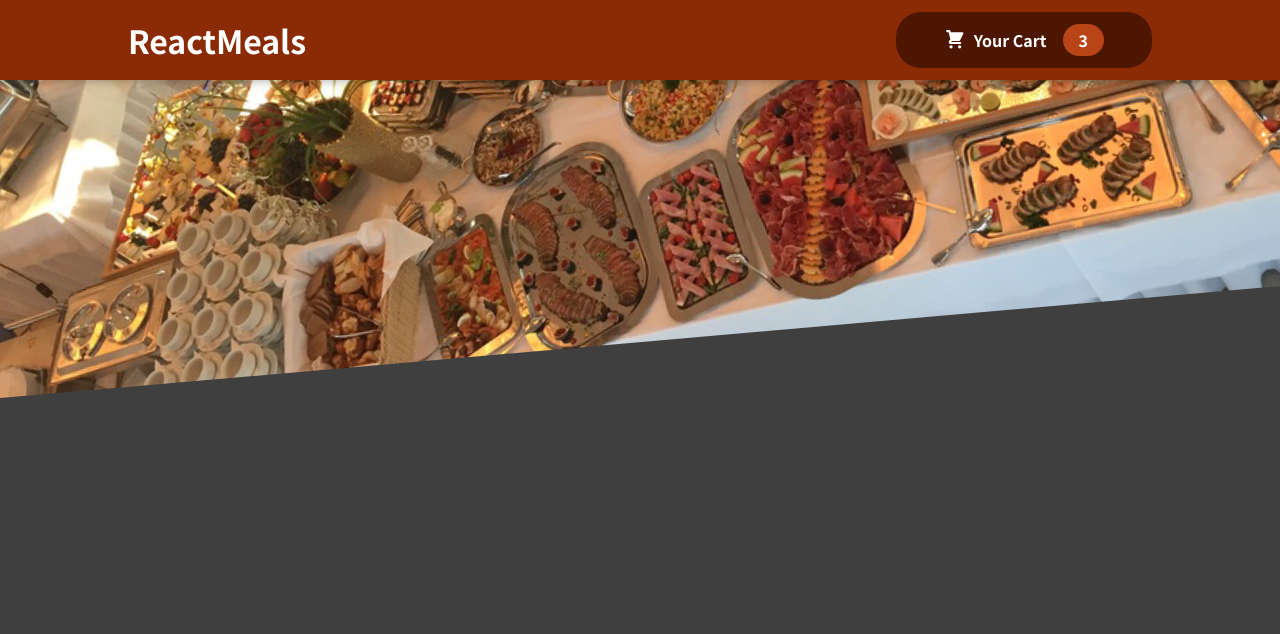
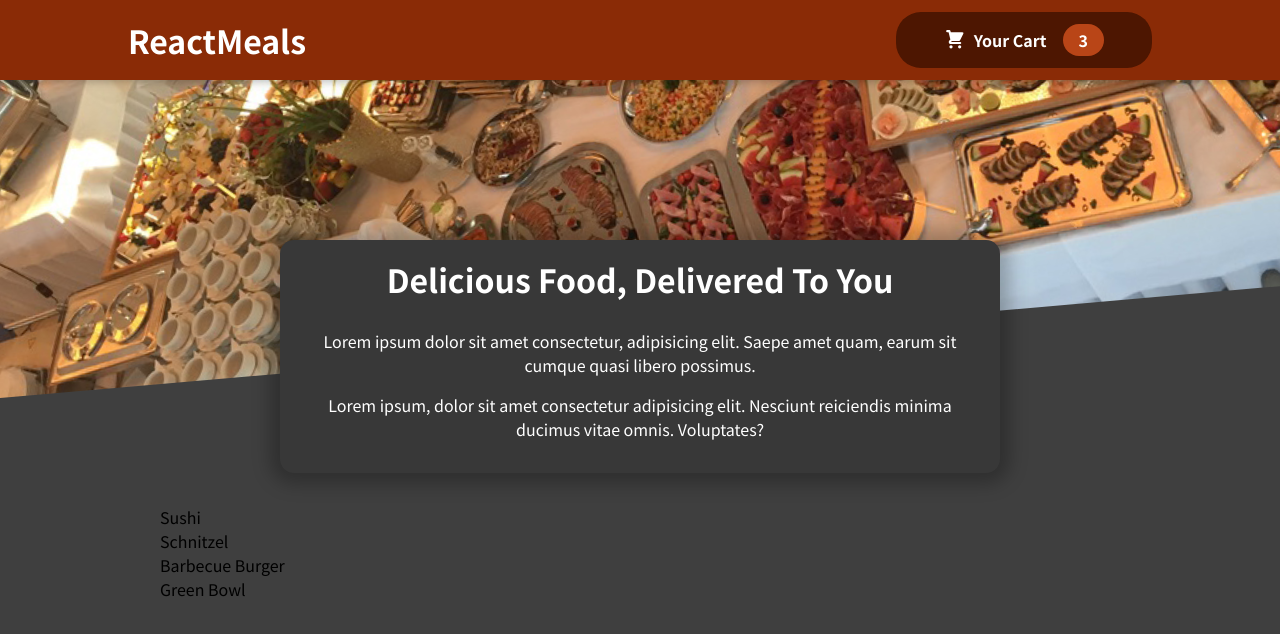
Before and after one commit to PranavModi999/Food-Order-App, a React (Create React App) app: page / in a window 1280 px wide. Shown: the top 634 px of the page. Built offline with nearby package versions, Linux system fonts and the light colour scheme.

Commit message:
completed meal summary componenet

```diff
--- a/src/App.js
+++ b/src/App.js
@@ -1,10 +1,14 @@
 import React from "react";
 import Header from "./components/Layouts/Header";
+import Meal from "./components/Meals/Meal";
 
 function App() {
   return (
     <React.Fragment>
       <Header />
+      <main>
+        <Meal />
+      </main>
     </React.Fragment>
   );
 }
--- a/src/components/Meals/AvailableMeal.js
+++ b/src/components/Meals/AvailableMeal.js
@@ -1,6 +1,41 @@
 import React from "react";
 
+import styles from "./AvailableMeal.module.css";
+
+const DUMMY_MEALS = [
+  {
+    id: "m1",
+    name: "Sushi",
+    description: "Finest fish and veggies",
+    price: 22.99,
+  },
+  {
+    id: "m2",
+    name: "Schnitzel",
+    description: "A german specialty!",
+    price: 16.5,
+  },
+  {
+    id: "m3",
+    name: "Barbecue Burger",
+    description: "American, raw, meaty",
+    price: 12.99,
+  },
+  {
+    id: "m4",
+    name: "Green Bowl",
+    description: "Healthy...and green...",
+    price: 18.99,
+  },
+];
+
 const AvailableMeal = () => {
-  return <div>AvailableMeal</div>;
+  const mealList = DUMMY_MEALS.map((meal) => <li>{meal.name}</li>);
+
+  return (
+    <section className={styles.meals}>
+      <ul>{mealList}</ul>
+    </section>
+  );
 };
 export default AvailableMeal;
--- /dev/null
+++ b/src/components/Meals/AvailableMeal.module.css
@@ -0,0 +1,24 @@
+.meals {
+  max-width: 60rem;
+  width: 90%;
+  margin: 2rem auto;
+  animation: meals-appear 1s ease-out forwards;
+}
+
+.meals ul {
+  list-style: none;
+  margin: 0;
+  padding: 0;
+}
+
+@keyframes meals-appear {
+  from {
+    opacity: 0;
+    transform: translateY(3rem);
+  }
+
+  to {
+    opacity: 1;
+    transform: translateY(0);
+  }
+}
--- a/src/components/Meals/Meal.js
+++ b/src/components/Meals/Meal.js
@@ -1,6 +1,13 @@
 import React from "react";
+import MealSummary from "./MealSummary";
+import AvailableMeal from "./AvailableMeal";
 
 const Meal = () => {
-  return <div>Meal</div>;
+  return (
+    <React.Fragment>
+      <MealSummary />
+      <AvailableMeal />
+    </React.Fragment>
+  );
 };
 export default Meal;
```
